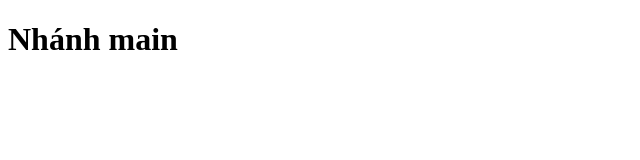
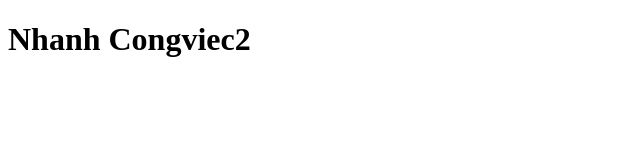
Before and after one commit to nguyenkim99/du_an_5, a plain HTML site: page index.html in a window 1280 px wide. Shown: the whole page, without its empty margins (0-640 px from the left). Drawn offline with Linux system fonts and the light colour scheme.

Commit message:
1. sua lan 1

```diff
--- a/index.html
+++ b/index.html
@@ -6,6 +6,6 @@
     <title>Document</title>
   </head>
   <body>
-    <h1>Nhánh main</h1>
+    <h1>Nhanh Congviec2</h1>
   </body>
 </html>
```
